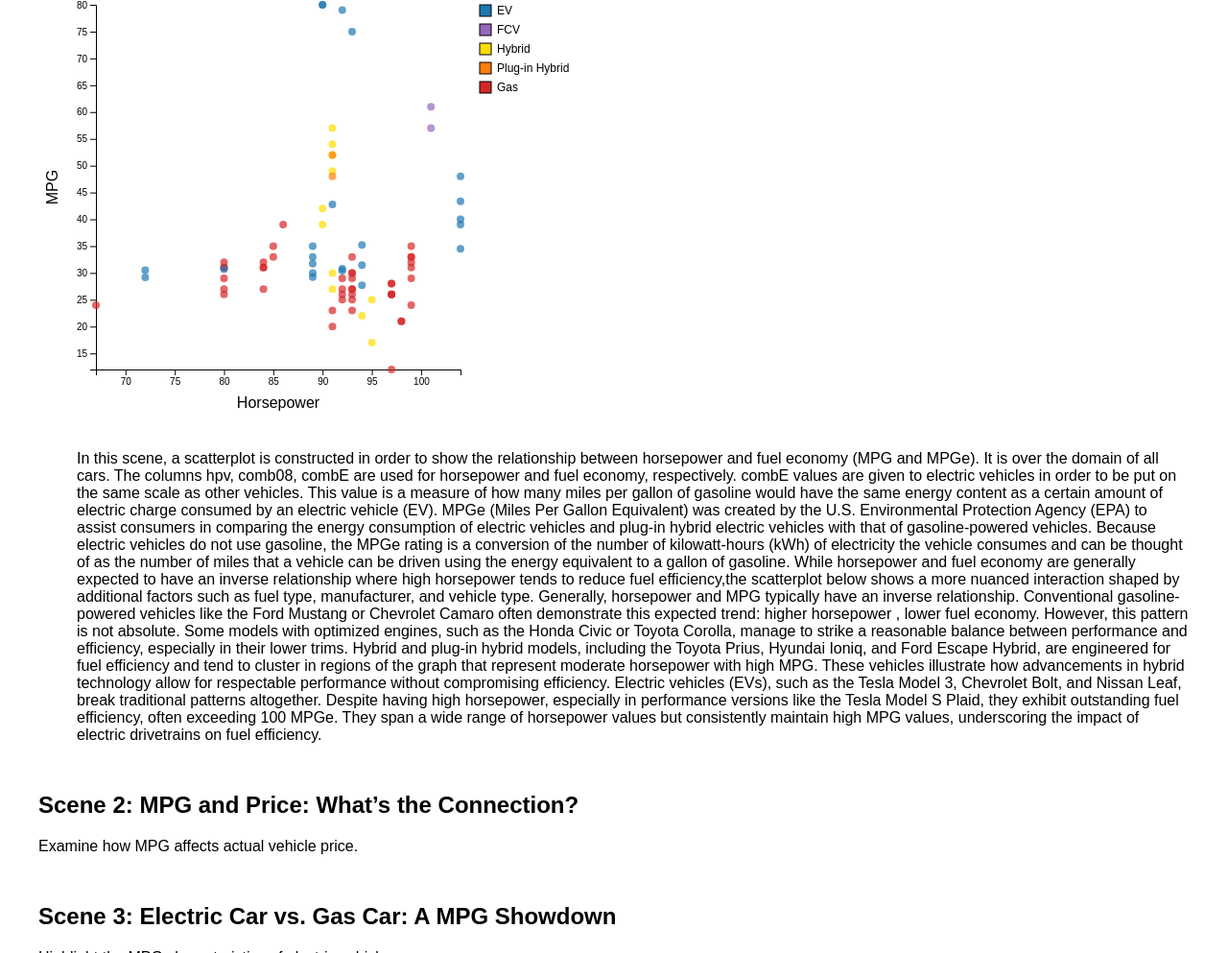
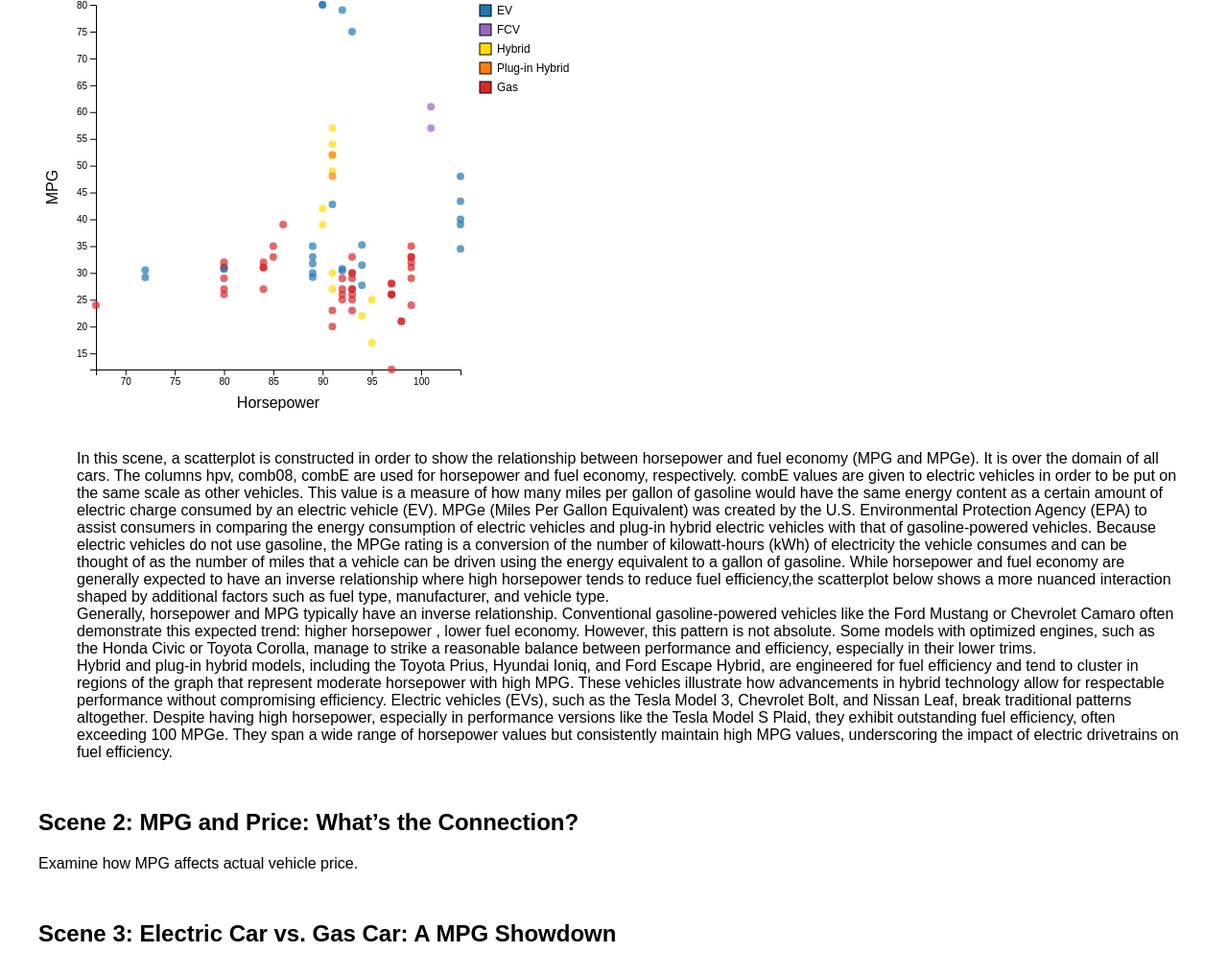
Before and after one commit to seyeon-k-k/CS-416-NARRATIVE-VISUALIZATION, a plain HTML site: page index.html in a window 1280 px wide. Shown: the part 215-1208 px from the top of the page at 96% size. Drawn offline with nearby package versions, Linux system fonts and the light colour scheme.

Commit message:
Update index.html

```diff
--- a/index.html
+++ b/index.html
@@ -16,14 +16,10 @@
     <h2>Scene 1: Horsepower vs. MPG: The Overview</h2>
     <p>Explore the overall trend: higher horsepower leads to lower MPG?</p>
     <div id="scene1-vis"></div>
-  <div id="explanation" style="margin-top: 20px; margin-left: 40px; font-size: 16px; max-width: 1200px;">
+  <div id="explanation" style="margin-top: 20px; margin-left: 40px; font-size: 16px; max-width: 1150px;"text-indent: 20px;">
     In this scene, a scatterplot is constructed in order to show the relationship between horsepower and fuel economy (MPG and MPGe). It is over the domain of all cars. The columns hpv, comb08, combE are used for horsepower and fuel economy, respectively. combE values are given to electric vehicles in order to be put on the same scale as other vehicles. This value is a measure of how many miles per gallon of gasoline would have the same energy content as a certain amount of electric charge consumed by an electric vehicle (EV). MPGe (Miles Per Gallon Equivalent) was created by the U.S. Environmental Protection Agency (EPA) to assist consumers in comparing the energy consumption of electric vehicles and plug-in hybrid electric vehicles with that of gasoline-powered vehicles. Because electric vehicles do not use gasoline, the MPGe rating is a conversion of the number of kilowatt-hours (kWh) of electricity the vehicle consumes and can be thought of as the number of miles that a vehicle can be driven using the energy equivalent to a gallon of gasoline. While horsepower and fuel economy are generally expected to have an inverse relationship where high horsepower tends to reduce fuel efficiency,the scatterplot below shows a more nuanced interaction shaped by additional factors such as fuel type, manufacturer, and vehicle type.
-
-
-Generally, horsepower and MPG typically have an inverse relationship. Conventional gasoline-powered vehicles like the Ford Mustang or Chevrolet Camaro often demonstrate this expected trend: higher horsepower , lower fuel economy. However, this pattern is not absolute. Some models with optimized engines, such as the Honda Civic or Toyota Corolla, manage to strike a reasonable balance between performance and efficiency, especially in their lower trims.
-
-
-Hybrid and plug-in hybrid models, including the Toyota Prius, Hyundai Ioniq, and Ford Escape Hybrid, are engineered for fuel efficiency and tend to cluster in regions of the graph that represent moderate horsepower with high MPG. These vehicles illustrate how advancements in hybrid technology allow for respectable performance without compromising efficiency.
+    <br>Generally, horsepower and MPG typically have an inverse relationship. Conventional gasoline-powered vehicles like the Ford Mustang or Chevrolet Camaro often demonstrate this expected trend: higher horsepower , lower fuel economy. However, this pattern is not absolute. Some models with optimized engines, such as the Honda Civic or Toyota Corolla, manage to strike a reasonable balance between performance and efficiency, especially in their lower trims.
+    <br>Hybrid and plug-in hybrid models, including the Toyota Prius, Hyundai Ioniq, and Ford Escape Hybrid, are engineered for fuel efficiency and tend to cluster in regions of the graph that represent moderate horsepower with high MPG. These vehicles illustrate how advancements in hybrid technology allow for respectable performance without compromising efficiency.
 
 
 Electric vehicles (EVs), such as the Tesla Model 3, Chevrolet Bolt, and Nissan Leaf, break traditional patterns altogether. Despite having high horsepower, especially in performance versions like the Tesla Model S Plaid, they exhibit outstanding fuel efficiency, often exceeding 100 MPGe. They span a wide range of horsepower values but consistently maintain high MPG values, underscoring the impact of electric drivetrains on fuel efficiency.
```
